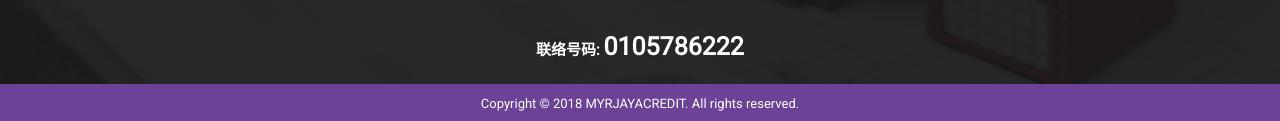
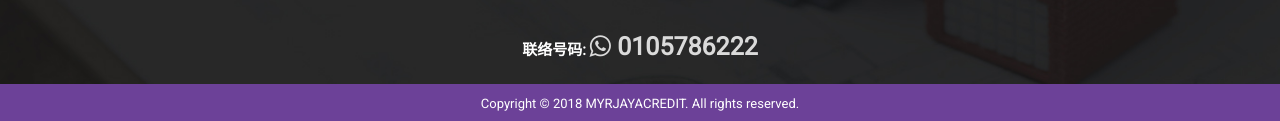
Before and after one commit to Tsugma/myrjaya, a plain HTML site: page public/index-cn.html in a window 1280 px wide. Shown: the part 2546-2667 px from the top of the page. Drawn offline with nearby package versions, Linux system fonts and the light colour scheme; a script that the page names is missing.

Commit message:
Update footer Contact

```diff
--- a/public/index-cn.html
+++ b/public/index-cn.html
@@ -433,7 +433,7 @@
                                                             <div class="su-spacer" style="height:30px"></div>
                                                             <div class="footercontact">
                                                                 <strong>联络号码:
-	<span class="contact">0105786222</span>
+                                                                  <a href="https://api.whatsapp.com/send?phone=60105786222" style="color: #DADADA"><span class="contact"><i class="fa fa-whatsapp" aria-hidden="true"></i> 0105786222</span></a>
 </strong>
                                                                 <br />
                                                             </div>
```
Also changed, not shown: public/index-my.html (+1 -1 lines), public/index.html (+1 -1 lines).
